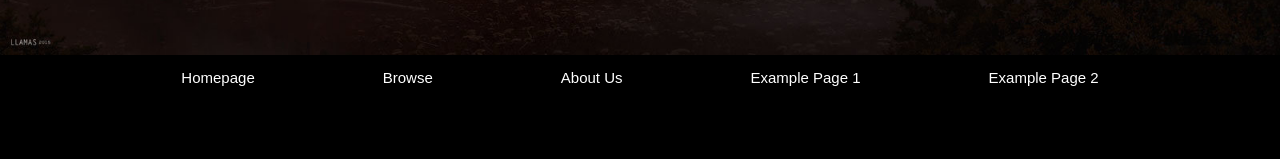
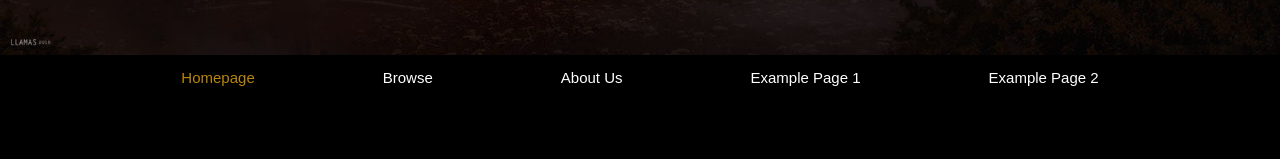
Before and after one commit to JamesWB90/Harry-potter-project, a plain HTML site: page index.html in a window 1280 px wide. In both pictures the pointer is over the link "Homepage". Shown: the part 585-744 px from the top of the page. Drawn offline with Linux system fonts and the light colour scheme; a web font is replaced by a local one.

Commit message:
update nav

```diff
--- a/styles.css
+++ b/styles.css
@@ -72,6 +72,11 @@
      color: white;
  }
 
+ nav a:hover {
+    /* background: var(--main-color); */
+    color: darkgoldenrod;
+}
+
 
 
 
```
